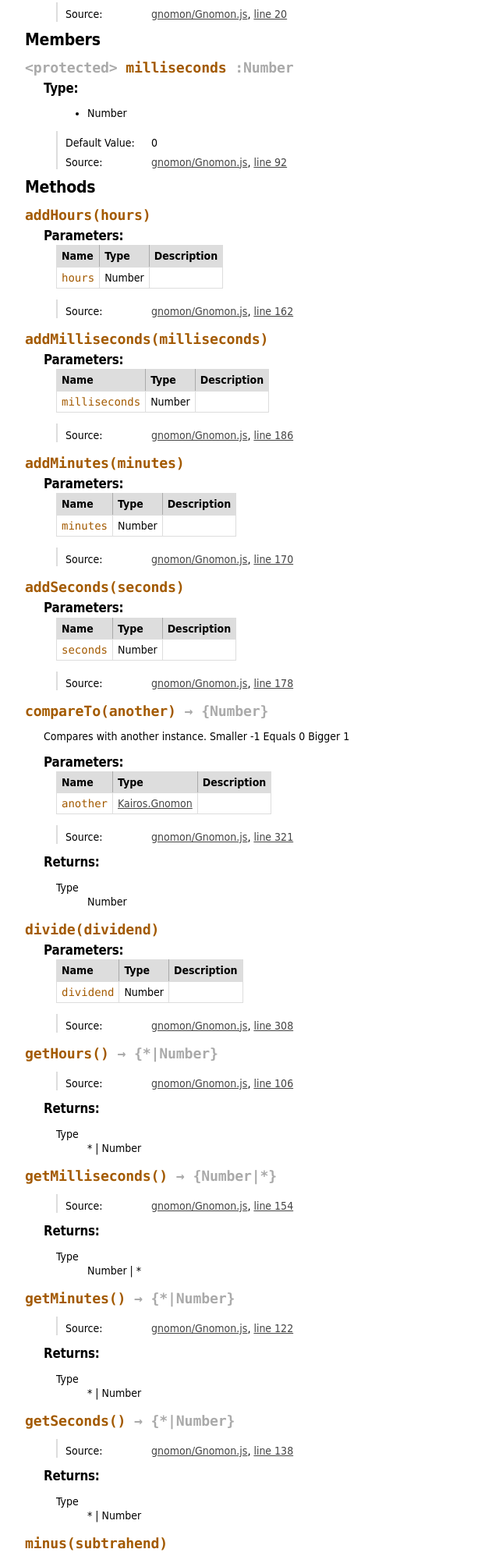
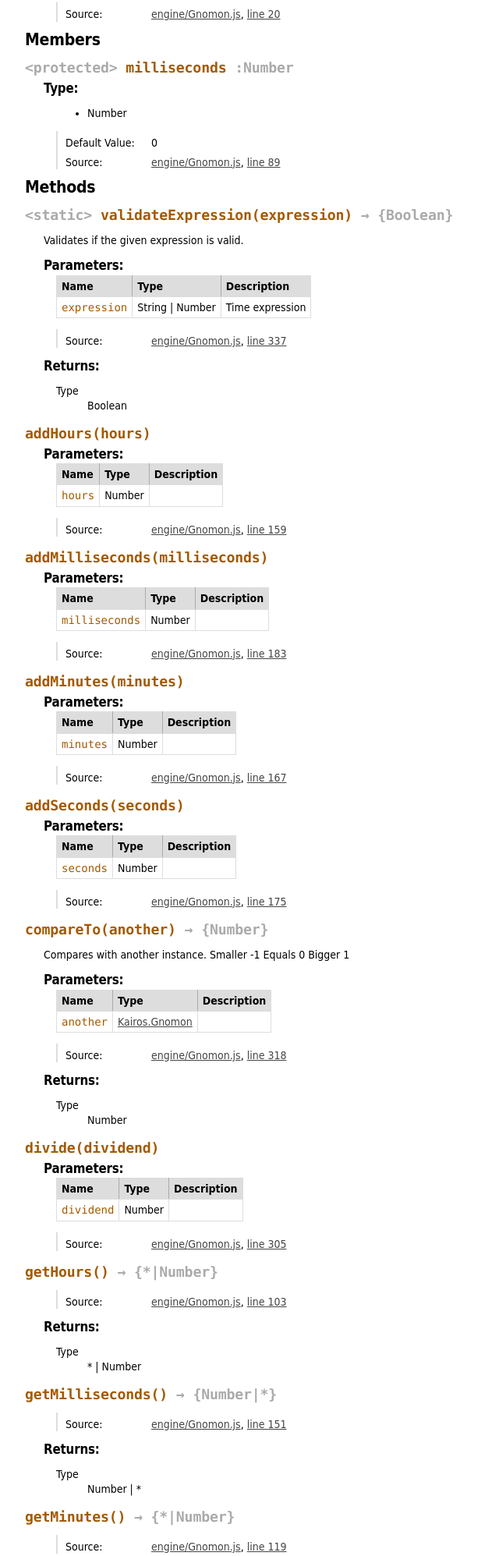
Before and after one commit to rodrigogs/kairos, a plain HTML site: page docs/Kairos.Gnomon.html in a window 1280 px wide. Shown: the part 262-2257 px from the top of the page at 78% size, without its empty margins (0-640 px from the left). Drawn offline with Linux system fonts and the light colour scheme.

Commit message:
site updated

```diff
--- a/docs/Kairos.Gnomon.html
+++ b/docs/Kairos.Gnomon.html
@@ -131,7 +131,7 @@
 
     <dt class="tag-source">Source:</dt>
     <dd class="tag-source"><ul class="dummy"><li>
-        <a href="Gnomon.js.html">gnomon/Gnomon.js</a>, <a href="Gnomon.js.html#line20">line 20</a>
+        <a href="Gnomon.js.html">engine/Gnomon.js</a>, <a href="Gnomon.js.html#line20">line 20</a>
     </li></ul></dd>
 
 
@@ -224,7 +224,7 @@
 
     <dt class="tag-source">Source:</dt>
     <dd class="tag-source"><ul class="dummy"><li>
-        <a href="Gnomon.js.html">gnomon/Gnomon.js</a>, <a href="Gnomon.js.html#line92">line 92</a>
+        <a href="Gnomon.js.html">engine/Gnomon.js</a>, <a href="Gnomon.js.html#line89">line 89</a>
     </li></ul></dd>
 
 
@@ -250,12 +250,16 @@
         <dl>
 
 <dt>
-    <h4 class="name" id="addHours"><span class="type-signature"></span>addHours<span class="signature">(hours)</span><span class="type-signature"></span></h4>
+    <h4 class="name" id="validateExpression"><span class="type-signature">&lt;static> </span>validateExpression<span class="signature">(expression)</span><span class="type-signature"> &rarr; {Boolean}</span></h4>
 
 
 </dt>
 <dd>
 
+
+    <div class="description">
+        Validates if the given expression is valid.
+    </div>
 
 
 
@@ -288,12 +292,15 @@
 
         <tr>
 
-                <td class="name"><code>hours</code></td>
+                <td class="name"><code>expression</code></td>
 
 
             <td class="type">
 
 
+<span class="param-type">String</span>
+|
+
 <span class="param-type">Number</span>
 
 
@@ -304,7 +311,7 @@
 
 
 
-            <td class="description last"></td>
+            <td class="description last">Time expression</td>
         </tr>
 
 
@@ -335,7 +342,7 @@
 
     <dt class="tag-source">Source:</dt>
     <dd class="tag-source"><ul class="dummy"><li>
-        <a href="Gnomon.js.html">gnomon/Gnomon.js</a>, <a href="Gnomon.js.html#line162">line 162</a>
+        <a href="Gnomon.js.html">engine/Gnomon.js</a>, <a href="Gnomon.js.html#line337">line 337</a>
     </li></ul></dd>
 
 
@@ -358,6 +365,24 @@
 
 
 
+    <h5>Returns:</h5>
+
+
+
+
+<dl>
+    <dt>
+        Type
+    </dt>
+    <dd>
+
+<span class="param-type">Boolean</span>
+
+
+    </dd>
+</dl>
+
+
 
 
 </dd>
@@ -365,7 +390,7 @@
 
 
 <dt>
-    <h4 class="name" id="addMilliseconds"><span class="type-signature"></span>addMilliseconds<span class="signature">(milliseconds)</span><span class="type-signature"></span></h4>
+    <h4 class="name" id="addHours"><span class="type-signature"></span>addHours<span class="signature">(hours)</span><span class="type-signature"></span></h4>
 
 
 </dt>
@@ -403,7 +428,7 @@
 
         <tr>
 
-                <td class="name"><code>milliseconds</code></td>
+                <td class="name"><code>hours</code></td>
 
 
             <td class="type">
@@ -450,7 +475,7 @@
 
     <dt class="tag-source">Source:</dt>
     <dd class="tag-source"><ul class="dummy"><li>
-        <a href="Gnomon.js.html">gnomon/Gnomon.js</a>, <a href="Gnomon.js.html#line186">line 186</a>
+        <a href="Gnomon.js.html">engine/Gnomon.js</a>, <a href="Gnomon.js.html#line159">line 159</a>
     </li></ul></dd>
 
 
@@ -480,7 +505,7 @@
 
 
 <dt>
-    <h4 class="name" id="addMinutes"><span class="type-signature"></span>addMinutes<span class="signature">(minutes)</span><span class="type-signature"></span></h4>
+    <h4 class="name" id="addMilliseconds"><span class="type-signature"></span>addMilliseconds<span class="signature">(milliseconds)</span><span class="type-signature"></span></h4>
 
 
 </dt>
@@ -518,7 +543,7 @@
 
         <tr>
 
-                <td class="name"><code>minutes</code></td>
+                <td class="name"><code>milliseconds</code></td>
 
 
             <td class="type">
@@ -565,7 +590,7 @@
 
     <dt class="tag-source">Source:</dt>
     <dd class="tag-source"><ul class="dummy"><li>
-        <a href="Gnomon.js.html">gnomon/Gnomon.js</a>, <a href="Gnomon.js.html#line170">line 170</a>
+        <a href="Gnomon.js.html">engine/Gnomon.js</a>, <a href="Gnomon.js.html#line183">line 183</a>
     </li></ul></dd>
 
 
@@ -595,7 +620,7 @@
 
 
 <dt>
-    <h4 class="name" id="addSeconds"><span class="type-signature"></span>addSeconds<span class="signature">(seconds)</span><span class="type-signature"></span></h4>
+    <h4 class="name" id="addMinutes"><span class="type-signature"></span>addMinutes<span class="signature">(minutes)</span><span class="type-signature"></span></h4>
 
 
 </dt>
@@ -633,7 +658,7 @@
 
         <tr>
 
-                <td class="name"><code>seconds</code></td>
+                <td class="name"><code>minutes</code></td>
 
 
             <td class="type">
@@ -680,7 +705,122 @@
 
     <dt class="tag-source">Source:</dt>
     <dd class="tag-source"><ul class="dummy"><li>
-        <a href="Gnomon.js.html">gnomon/Gnomon.js</a>, <a href="Gnomon.js.html#line178">line 178</a>
+        <a href="Gnomon.js.html">engine/Gnomon.js</a>, <a href="Gnomon.js.html#line167">line 167</a>
+    </li></ul></dd>
+
+
+
+
+
+
+
+</dl>
+
+
+
+
+
+
+
+
+
+
+
+
+
+
+
+</dd>
+
+
+
+<dt>
+    <h4 class="name" id="addSeconds"><span class="type-signature"></span>addSeconds<span class="signature">(seconds)</span><span class="type-signature"></span></h4>
+
+
+</dt>
+<dd>
+
+
+
+
+
+
+
+
+        <h5>Parameters:</h5>
+
+
+<table class="params">
+    <thead>
+    <tr>
+
+        <th>Name</th>
+
+
+        <th>Type</th>
+
+
+
+
+
+        <th class="last">Description</th>
+    </tr>
+    </thead>
+
+    <tbody>
+
+
+        <tr>
+
+                <td class="name"><code>seconds</code></td>
+
+
+            <td class="type">
+
+
+<span class="param-type">Number</span>
+
+
+
+            </td>
+
+
+
+
+
+            <td class="description last"></td>
+        </tr>
+
+
+    </tbody>
+</table>
+
+
+
+<dl class="details">
+
+
+
+
+
+
+
+
+
+
+
+
+
+
+
+
+
+
+
+    <dt class="tag-source">Source:</dt>
+    <dd class="tag-source"><ul class="dummy"><li>
+        <a href="Gnomon.js.html">engine/Gnomon.js</a>, <a href="Gnomon.js.html#line175">line 175</a>
     </li></ul></dd>
 
 
@@ -802,7 +942,7 @@ Bigger   1
 
     <dt class="tag-source">Source:</dt>
     <dd class="tag-source"><ul class="dummy"><li>
-        <a href="Gnomon.js.html">gnomon/Gnomon.js</a>, <a href="Gnomon.js.html#line321">line 321</a>
+        <a href="Gnomon.js.html">engine/Gnomon.js</a>, <a href="Gnomon.js.html#line318">line 318</a>
     </li></ul></dd>
 
 
@@ -935,7 +1075,7 @@ Bigger   1
 
     <dt class="tag-source">Source:</dt>
     <dd class="tag-source"><ul class="dummy"><li>
-        <a href="Gnomon.js.html">gnomon/Gnomon.js</a>, <a href="Gnomon.js.html#line308">line 308</a>
+        <a href="Gnomon.js.html">engine/Gnomon.js</a>, <a href="Gnomon.js.html#line305">line 305</a>
     </li></ul></dd>
 
 
@@ -1002,7 +1142,7 @@ Bigger   1
 
     <dt class="tag-source">Source:</dt>
     <dd class="tag-source"><ul class="dummy"><li>
-        <a href="Gnomon.js.html">gnomon/Gnomon.js</a>, <a href="Gnomon.js.html#line106">line 106</a>
+        <a href="Gnomon.js.html">engine/Gnomon.js</a>, <a href="Gnomon.js.html#line103">line 103</a>
     </li></ul></dd>
 
 
@@ -1090,7 +1230,7 @@ Bigger   1
 
     <dt class="tag-source">Source:</dt>
     <dd class="tag-source"><ul class="dummy"><li>
-        <a href="Gnomon.js.html">gnomon/Gnomon.js</a>, <a href="Gnomon.js.html#line154">line 154</a>
+        <a href="Gnomon.js.html">engine/Gnomon.js</a>, <a href="Gnomon.js.html#line151">line 151</a>
     </li></ul></dd>
 
 
@@ -1178,7 +1318,7 @@ Bigger   1
 
     <dt class="tag-source">Source:</dt>
     <dd class="tag-source"><ul class="dummy"><li>
-        <a href="Gnomon.js.html">gnomon/Gnomon.js</a>, <a href="Gnomon.js.html#line122">line 122</a>
+        <a href="Gnomon.js.html">engine/Gnomon.js</a>, <a href="Gnomon.js.html#line119">line 119</a>
     </li></ul></dd>
 
 
@@ -1266,7 +1406,7 @@ Bigger   1
 
     <dt class="tag-source">Source:</dt>
     <dd class="tag-source"><ul class="dummy"><li>
-        <a href="Gnomon.js.html">gnomon/Gnomon.js</a>, <a href="Gnomon.js.html#line138">line 138</a>
+        <a href="Gnomon.js.html">engine/Gnomon.js</a>, <a href="Gnomon.js.html#line135">line 135</a>
     </li></ul></dd>
 
 
@@ -1402,7 +1542,7 @@ Bigger   1
 
     <dt class="tag-source">Source:</dt>
     <dd class="tag-source"><ul class="dummy"><li>
-        <a href="Gnomon.js.html">gnomon/Gnomon.js</a>, <a href="Gnomon.js.html#line292">line 292</a>
+        <a href="Gnomon.js.html">engine/Gnomon.js</a>, <a href="Gnomon.js.html#line289">line 289</a>
     </li></ul></dd>
 
 
@@ -1517,7 +1657,7 @@ Bigger   1
 
     <dt class="tag-source">Source:</dt>
     <dd class="tag-source"><ul class="dummy"><li>
-        <a href="Gnomon.js.html">gnomon/Gnomon.js</a>, <a href="Gnomon.js.html#line300">line 300</a>
+        <a href="Gnomon.js.html">engine/Gnomon.js</a>, <a href="Gnomon.js.html#line297">line 297</a>
     </li></ul></dd>
 
 
@@ -1632,7 +1772,7 @@ Bigger   1
 
     <dt class="tag-source">Source:</dt>
     <dd class="tag-source"><ul class="dummy"><li>
-        <a href="Gnomon.js.html">gnomon/Gnomon.js</a>, <a href="Gnomon.js.html#line284">line 284</a>
+        <a href="Gnomon.js.html">engine/Gnomon.js</a>, <a href="Gnomon.js.html#line281">line 281</a>
     </li></ul></dd>
 
 
@@ -1747,7 +1887,7 @@ Bigger   1
 
     <dt class="tag-source">Source:</dt>
     <dd class="tag-source"><ul class="dummy"><li>
-        <a href="Gnomon.js.html">gnomon/Gnomon.js</a>, <a href="Gnomon.js.html#line194">line 194</a>
+        <a href="Gnomon.js.html">engine/Gnomon.js</a>, <a href="Gnomon.js.html#line191">line 191</a>
     </li></ul></dd>
 
 
@@ -1862,7 +2002,7 @@ Bigger   1
 
     <dt class="tag-source">Source:</dt>
     <dd class="tag-source"><ul class="dummy"><li>
-        <a href="Gnomon.js.html">gnomon/Gnomon.js</a>, <a href="Gnomon.js.html#line218">line 218</a>
+        <a href="Gnomon.js.html">engine/Gnomon.js</a>, <a href="Gnomon.js.html#line215">line 215</a>
     </li></ul></dd>
 
 
@@ -1977,7 +2117,7 @@ Bigger   1
 
     <dt class="tag-source">Source:</dt>
     <dd class="tag-source"><ul class="dummy"><li>
-        <a href="Gnomon.js.html">gnomon/Gnomon.js</a>, <a href="Gnomon.js.html#line202">line 202</a>
+        <a href="Gnomon.js.html">engine/Gnomon.js</a>, <a href="Gnomon.js.html#line199">line 199</a>
     </li></ul></dd>
 
 
@@ -2092,7 +2232,7 @@ Bigger   1
 
     <dt class="tag-source">Source:</dt>
     <dd class="tag-source"><ul class="dummy"><li>
-        <a href="Gnomon.js.html">gnomon/Gnomon.js</a>, <a href="Gnomon.js.html#line210">line 210</a>
+        <a href="Gnomon.js.html">engine/Gnomon.js</a>, <a href="Gnomon.js.html#line207">line 207</a>
     </li></ul></dd>
 
 
@@ -2207,7 +2347,7 @@ Bigger   1
 
     <dt class="tag-source">Source:</dt>
     <dd class="tag-source"><ul class="dummy"><li>
-        <a href="Gnomon.js.html">gnomon/Gnomon.js</a>, <a href="Gnomon.js.html#line98">line 98</a>
+        <a href="Gnomon.js.html">engine/Gnomon.js</a>, <a href="Gnomon.js.html#line95">line 95</a>
     </li></ul></dd>
 
 
@@ -2322,7 +2462,7 @@ Bigger   1
 
     <dt class="tag-source">Source:</dt>
     <dd class="tag-source"><ul class="dummy"><li>
-        <a href="Gnomon.js.html">gnomon/Gnomon.js</a>, <a href="Gnomon.js.html#line146">line 146</a>
+        <a href="Gnomon.js.html">engine/Gnomon.js</a>, <a href="Gnomon.js.html#line143">line 143</a>
     </li></ul></dd>
 
 
@@ -2437,7 +2577,7 @@ Bigger   1
 
     <dt class="tag-source">Source:</dt>
     <dd class="tag-source"><ul class="dummy"><li>
-        <a href="Gnomon.js.html">gnomon/Gnomon.js</a>, <a href="Gnomon.js.html#line114">line 114</a>
+        <a href="Gnomon.js.html">engine/Gnomon.js</a>, <a href="Gnomon.js.html#line111">line 111</a>
     </li></ul></dd>
 
 
@@ -2552,7 +2692,7 @@ Bigger   1
 
     <dt class="tag-source">Source:</dt>
     <dd class="tag-source"><ul class="dummy"><li>
-        <a href="Gnomon.js.html">gnomon/Gnomon.js</a>, <a href="Gnomon.js.html#line130">line 130</a>
+        <a href="Gnomon.js.html">engine/Gnomon.js</a>, <a href="Gnomon.js.html#line127">line 127</a>
     </li></ul></dd>
 
 
@@ -2619,7 +2759,7 @@ Bigger   1
 
     <dt class="tag-source">Source:</dt>
     <dd class="tag-source"><ul class="dummy"><li>
-        <a href="Gnomon.js.html">gnomon/Gnomon.js</a>, <a href="Gnomon.js.html#line258">line 258</a>
+        <a href="Gnomon.js.html">engine/Gnomon.js</a>, <a href="Gnomon.js.html#line255">line 255</a>
     </li></ul></dd>
 
 
@@ -2704,7 +2844,7 @@ Bigger   1
 
     <dt class="tag-source">Source:</dt>
     <dd class="tag-source"><ul class="dummy"><li>
-        <a href="Gnomon.js.html">gnomon/Gnomon.js</a>, <a href="Gnomon.js.html#line226">line 226</a>
+        <a href="Gnomon.js.html">engine/Gnomon.js</a>, <a href="Gnomon.js.html#line223">line 223</a>
     </li></ul></dd>
 
 
@@ -2789,7 +2929,7 @@ Bigger   1
 
     <dt class="tag-source">Source:</dt>
     <dd class="tag-source"><ul class="dummy"><li>
-        <a href="Gnomon.js.html">gnomon/Gnomon.js</a>, <a href="Gnomon.js.html#line250">line 250</a>
+        <a href="Gnomon.js.html">engine/Gnomon.js</a>, <a href="Gnomon.js.html#line247">line 247</a>
     </li></ul></dd>
 
 
@@ -2874,7 +3014,7 @@ Bigger   1
 
     <dt class="tag-source">Source:</dt>
     <dd class="tag-source"><ul class="dummy"><li>
-        <a href="Gnomon.js.html">gnomon/Gnomon.js</a>, <a href="Gnomon.js.html#line234">line 234</a>
+        <a href="Gnomon.js.html">engine/Gnomon.js</a>, <a href="Gnomon.js.html#line231">line 231</a>
     </li></ul></dd>
 
 
@@ -2959,7 +3099,7 @@ Bigger   1
 
     <dt class="tag-source">Source:</dt>
     <dd class="tag-source"><ul class="dummy"><li>
-        <a href="Gnomon.js.html">gnomon/Gnomon.js</a>, <a href="Gnomon.js.html#line242">line 242</a>
+        <a href="Gnomon.js.html">engine/Gnomon.js</a>, <a href="Gnomon.js.html#line239">line 239</a>
     </li></ul></dd>
 
 
@@ -3026,7 +3166,7 @@ Bigger   1
 <br clear="both">
 
 <footer>
-    Documentation generated by <a href="https://github.com/jsdoc3/jsdoc">JSDoc 3.3.0-alpha5</a> on Fri Oct 23 2015 21:22:03 GMT-0200 (Horário brasileiro de verão)
+    Documentation generated by <a href="https://github.com/jsdoc3/jsdoc">JSDoc 3.3.0-alpha5</a> on Fri Nov 20 2015 15:27:24 GMT+0000 (UTC)
 </footer>
 
 <script> prettyPrint(); </script>
```
Also changed, not shown: docs/Gnomon.js.html (+19 -10 lines), docs/index.html (+2 -2 lines), docs/kairos.js.html (+15 -2 lines), docs/module-Kairos.html (+301 -143 lines), index.html (+8 -3 lines), 1 other file.
